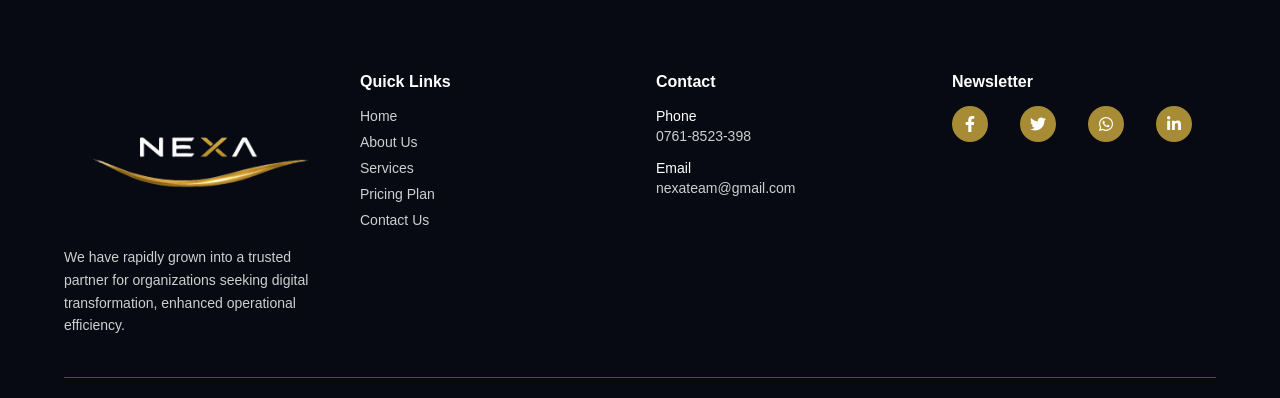
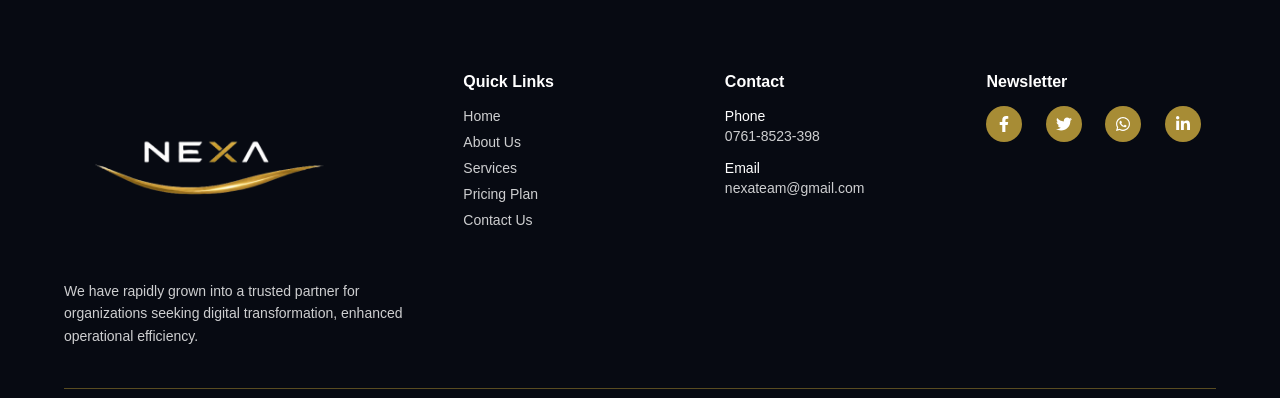
Before and after one commit to YasserEwedai/nexa, a Next.js app: page / in a window 1280 px wide. Shown: the part 6222-6620 px from the top of the page. Built offline with nearby package versions, Linux system fonts and the light colour scheme.

Commit message:
udate footer

```diff
--- a/app/components/Footer.tsx
+++ b/app/components/Footer.tsx
@@ -17,21 +17,21 @@ export default function Footer() {
   return (
     <footer className="w-full py-12 sm:py-16 px-4 sm:px-6 md:px-10 lg:px-16 relative bg-[#070A12]">
       <div className="relative max-w-6xl mx-auto mt-12">
-        <div className="grid md:grid-cols-4 gap-8 items-start">
+        <div className="grid grid-cols-1 md:grid-cols-[1.6fr_1fr_1fr_1fr] gap-8 items-start">
           {/* Column 1 */}
           <motion.div className="min-w-0">
-            <Link href="/" className="block w-fit">
+            <Link href="/" className="inline-block">
               <Image
                 src="/images/logo.png"
                 alt="Nexa Team"
-                width={300}
+                width={250}
                 height={120}
                 priority
-                className="w-[300px] h-auto object-contain"
+                className="w-[250px] md:w-[260px] lg:w-[280px] h-auto"
               />
             </Link>
 
-            <p className="text-white/80 text-sm leading-relaxed transition-all duration-300 hover:text-[#D4AF37] hover:scale-[1.01] active:scale-95 cursor-pointer">
+            <p className="mt-4 text-white/80 text-sm leading-relaxed transition-all duration-300 hover:text-[#D4AF37] hover:scale-[1.01] active:scale-95 cursor-pointer">
               {t("footer.description")}
             </p>
           </motion.div>
```
